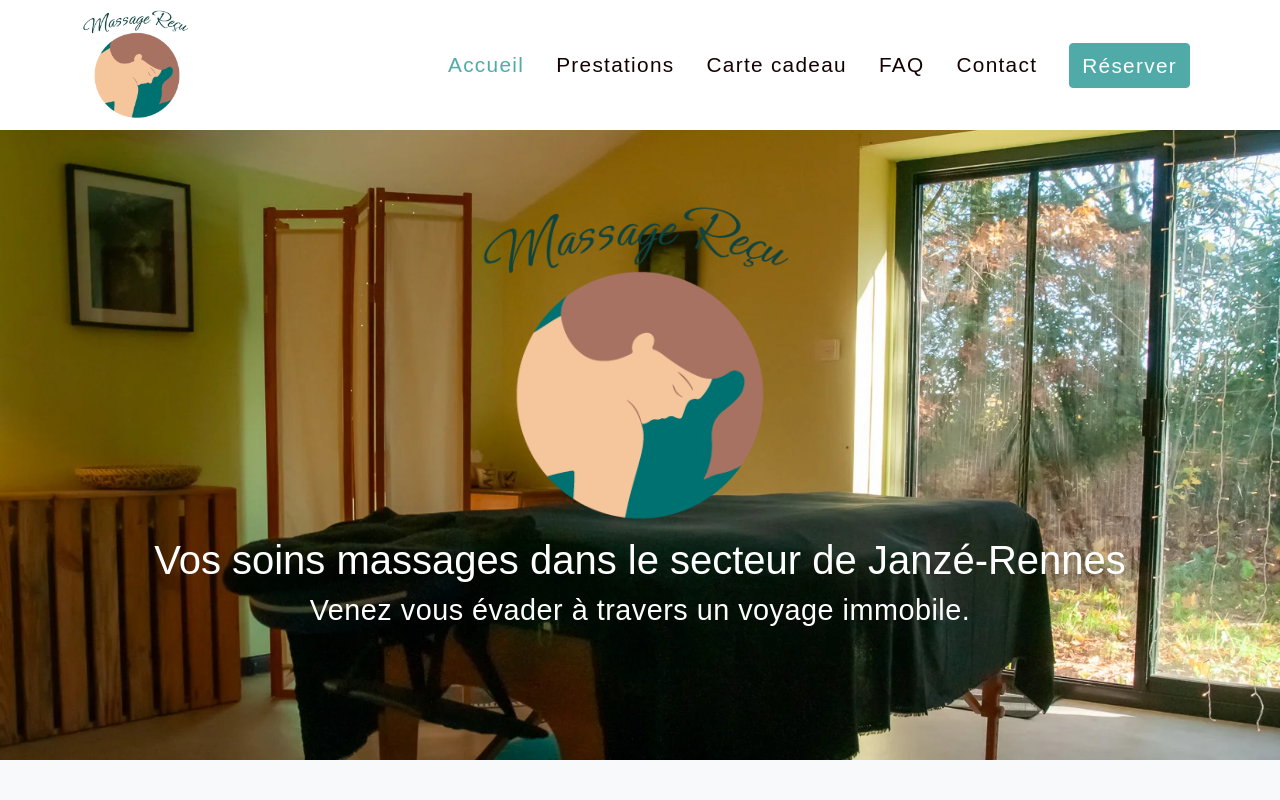
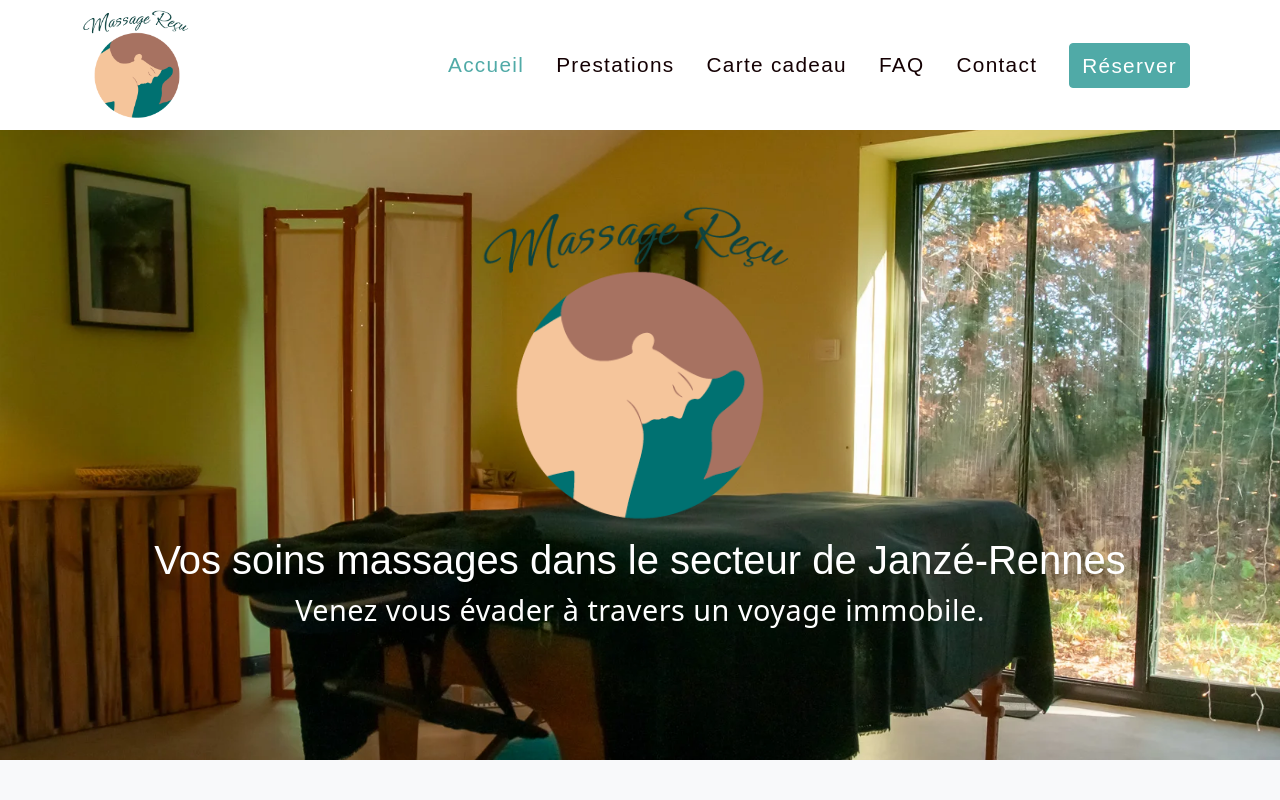
Before and after one commit to Arthurin/massagerecu-app, a Next.js app: page / in a window 1280 px wide. Shown: the top 800 px of the page. Built offline with nearby package versions, Linux system fonts and the light colour scheme; a web font is replaced by a local one.

Commit message:
v1.0.12 Correction css page Home

```diff
--- a/src/app/page.tsx
+++ b/src/app/page.tsx
@@ -18,9 +18,9 @@ export default function Home() {
           <h1 className="masthead-heading">
             Vos soins massages dans le secteur de Janzé-Rennes
           </h1>
-          <h2 className="masthead-subheading">
+          <div className="masthead-subheading">
             Venez vous évader à travers un voyage immobile.
-          </h2>
+          </div>
         </div>
       </header>
       {/* Services */}
--- a/src/styles/sections/_masthead.scss
+++ b/src/styles/sections/_masthead.scss
@@ -31,7 +31,6 @@ header.masthead {
     font-size: 1.8rem;
     line-height: 1.8rem;
     margin-bottom: 25px;
-
     letter-spacing: 0.5px;
   }
 }
```
